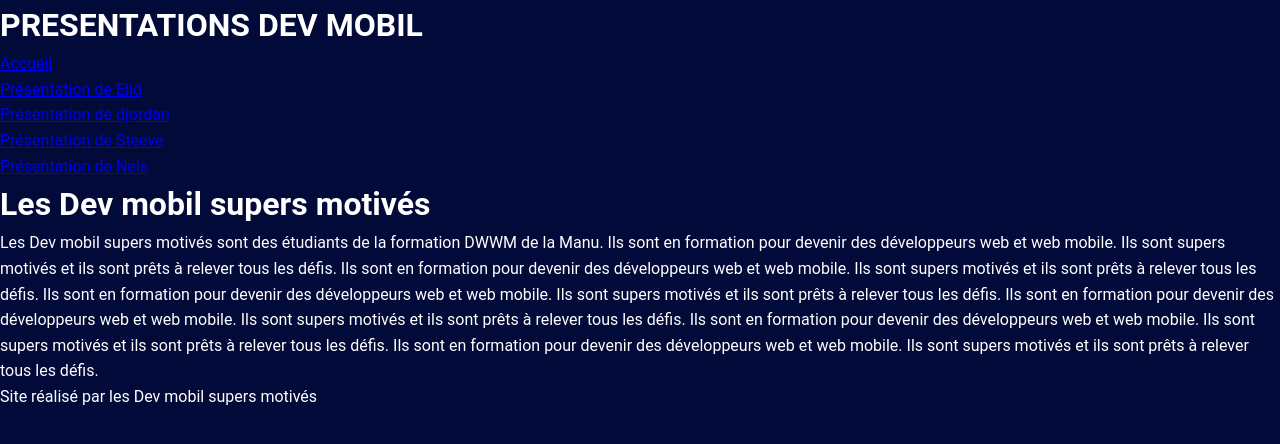
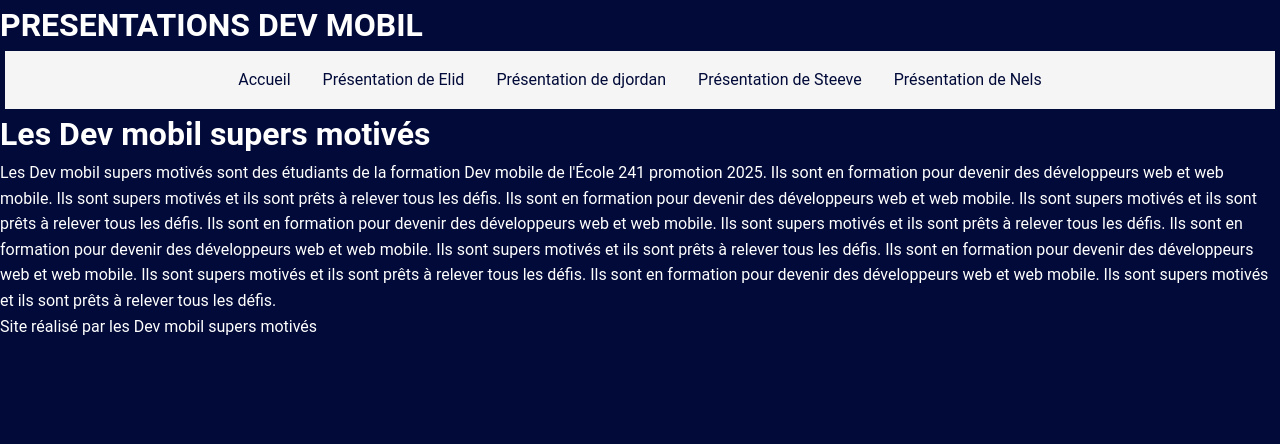
Before and after one commit to StevyMNS/decapi2, a plain HTML site: page index.html in a window 1280 px wide. Drawn offline with Linux system fonts and the light colour scheme.

Commit message:
ajout du style de la nav bar et modif du <p> dans le main

```diff
--- a/index.html
+++ b/index.html
@@ -21,7 +21,7 @@
     </header>
     <main>
         <h1>Les Dev mobil supers motivés</h1>
-        <p>Les Dev mobil supers motivés sont des étudiants de la formation DWWM de la Manu. Ils sont en formation pour devenir des développeurs web et web mobile. Ils sont supers motivés et ils sont prêts à relever tous les défis. Ils sont en formation pour devenir des développeurs web et web mobile. Ils sont supers motivés et ils sont prêts à relever tous les défis. Ils sont en formation pour devenir des développeurs web et web mobile. Ils sont supers motivés et ils sont prêts à relever tous les défis. Ils sont en formation pour devenir des développeurs web et web mobile. Ils sont supers motivés et ils sont prêts à relever tous les défis. Ils sont en formation pour devenir des développeurs web et web mobile. Ils sont supers motivés et ils sont prêts à relever tous les défis. Ils sont en formation pour devenir des développeurs web et web mobile. Ils sont supers motivés et ils sont prêts à relever tous les défis.</p>
+        <p>Les Dev mobil supers motivés sont des étudiants de la formation Dev mobile de l'École 241 promotion 2025. Ils sont en formation pour devenir des développeurs web et web mobile. Ils sont supers motivés et ils sont prêts à relever tous les défis. Ils sont en formation pour devenir des développeurs web et web mobile. Ils sont supers motivés et ils sont prêts à relever tous les défis. Ils sont en formation pour devenir des développeurs web et web mobile. Ils sont supers motivés et ils sont prêts à relever tous les défis. Ils sont en formation pour devenir des développeurs web et web mobile. Ils sont supers motivés et ils sont prêts à relever tous les défis. Ils sont en formation pour devenir des développeurs web et web mobile. Ils sont supers motivés et ils sont prêts à relever tous les défis. Ils sont en formation pour devenir des développeurs web et web mobile. Ils sont supers motivés et ils sont prêts à relever tous les défis.</p>
     </main>
     <footer>
         <p>Site réalisé par les Dev mobil supers motivés</p>
--- a/styles.css
+++ b/styles.css
@@ -12,3 +12,29 @@ body {
     margin: 0;
     padding: 0;
 }
+nav {
+    display: flex;
+    justify-content: space-between;
+    align-items: center;
+    padding: 1rem 2rem;
+    background-color: #f5f5f5;
+    margin: auto 5px;
+}
+nav h1 {
+    font-size: 1.5rem;
+}
+nav ul {
+    display: flex;
+    list-style: none;
+    margin: 0 auto;
+}
+nav ul li {
+    margin: 0 1rem;
+}
+nav ul li a {
+    text-decoration: none;
+    color: #010a38;
+}
+nav ul li a:hover {
+    color: #fd0000;
+}
```
